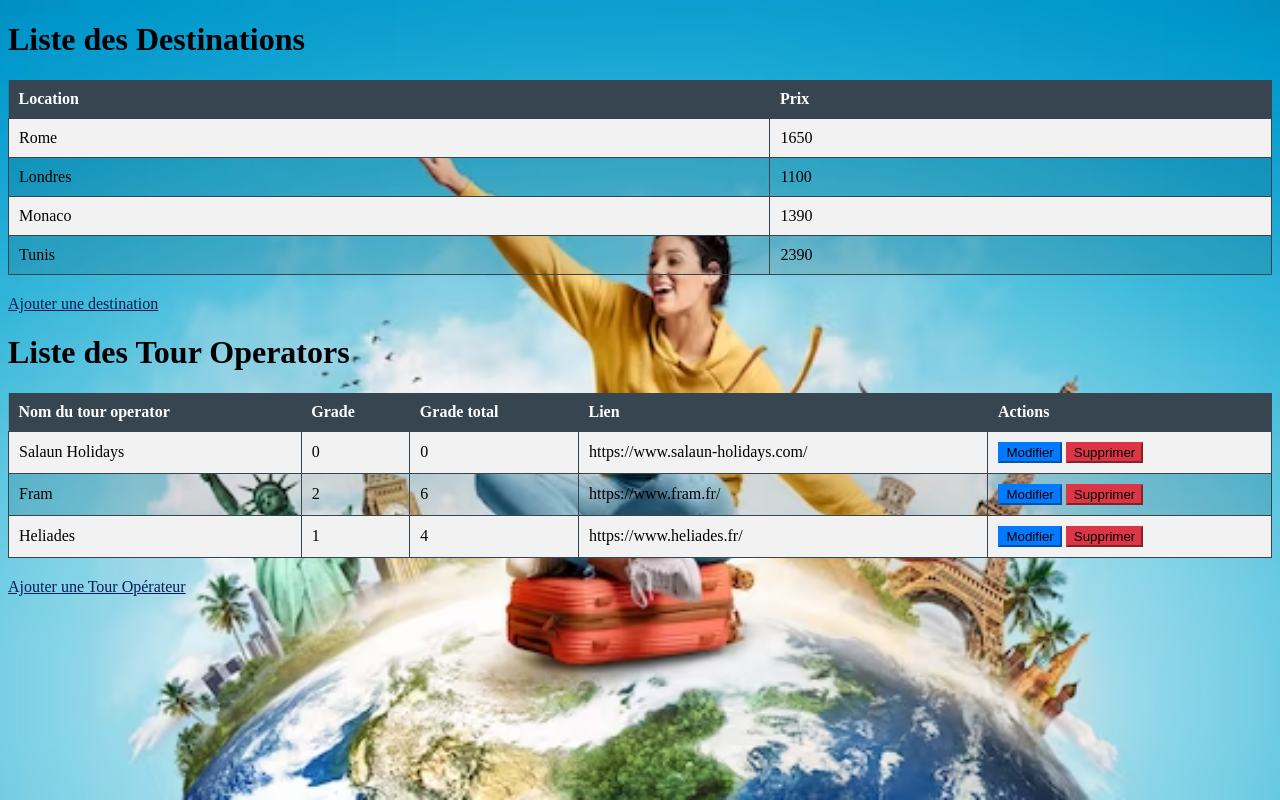
After one commit to lea4203/Projet_ComparOperator, a PHP site: page /admin.php in a window 1280 px wide. The commit adds this page. Run offline with PHP 8.4, Linux system fonts and the light colour scheme; data comes from the database, SQL or seed files in the repository.

Commit message:
ajout de la page admin et des informations dans cette page

```diff
--- /dev/null
+++ b/admin.php
@@ -0,0 +1,102 @@
+<?php
+
+require_once 'classes/Manager.php';
+require_once 'config/db.php';
+$manager = new Manager($db);
+$destinations = $manager->getAllDestination();
+
+$tourOperators = $manager->getAllTourOperator();
+
+?>
+
+<!DOCTYPE html>
+<html lang="en">
+
+<head>
+    <meta charset="UTF-8">
+    <meta name="viewport" content="width=device-width, initial-scale=1.0">
+    <link rel="stylesheet" href="css/style.css">
+    <title>Liste des Destinations</title>
+</head>
+
+<body class="admin_header">
+
+    <div class="container mt-5">
+        <h1>Liste des Destinations</h1>
+
+        <table class="table table-bordered">
+            <thead class="thead-dark">
+                <tr>
+                    <th>Location</th>
+                    <th>Prix</th>
+                </tr>
+            </thead>
+            <tbody>
+                <?php foreach ($destinations as $destination): ?>
+                    <tr>
+                        <td>
+                            <?php echo $destination['location']; ?>
+                        </td>
+                        <td>
+                            <?php echo $destination['price']; ?>
+                        </td>
+                    </tr>
+                <?php endforeach; ?>
+            </tbody>
+        </table>
+
+        <a href="form_ajout_destination.php" class="btn btn-primary" style="color:  #051c55">Ajouter une destination</a>
+    </div>
+
+    <div class="container mt-5">
+        <h1>Liste des Tour Operators</h1>
+
+        <table class="table table-bordered">
+            <thead class="thead-dark">
+                <tr>
+                    <th>Nom du tour operator</th>
+                    <th>Grade</th>
+                    <th>Grade total</th>
+                    <th>Lien</th>
+                    <th>Actions</th>
+                </tr>
+            </thead>
+            <tbody>
+                <?php foreach ($tourOperators as $tourOperator): ?>
+                    <tr>
+                        <td>
+                            <?php echo $tourOperator['name']; ?>
+                        </td>
+                        <td>
+                            <?php echo $tourOperator['grade_count']; ?>
+                        </td>
+                        <td>
+                            <?php echo $tourOperator['grade_total']; ?>
+                        </td>
+                        <td>
+                            <?php echo $tourOperator['link']; ?>
+                        </td>
+                        <td>
+                            <form action="modifier_tour_operator.php" method="post" style="display: inline;">
+                                <input type="hidden" name="id" value="<?php echo $tourOperator['id']; ?>">
+                                <button type="submit" class="btn custom-primary-btn btn-sm">Modifier</button>
+                            </form>
+                            <form action="supprimer_tour_operator.php" method="post" style="display: inline;">
+                                <input type="hidden" name="id" value="<?php echo $tourOperator['id']; ?>">
+                                <button type="submit" class="btn custom-danger-btn btn-sm">Supprimer</button>
+                            </form>
+                        </td>
+                    </tr>
+                <?php endforeach; ?>
+            </tbody>
+        </table>
+    </div>
+
+
+    <a href="form_ajout_tour_operator.php" class="btn btn-primary" style="color:  #051c55">Ajouter une Tour
+        Opérateur</a>
+    </div>
+
+</body>
+
+</html>
--- a/classes/Manager.php
+++ b/classes/Manager.php
@@ -19,6 +19,33 @@ class Manager
             'price' => $price,
             'tour_operator_id' => $tour_operator_id
         ]);
+   }
+
+   public function getAllDestination()
+   {
+         $req = $this->db->prepare('SELECT * FROM destination');
+         $req->execute();
+         $result = $req->fetchAll(PDO::FETCH_ASSOC);
+         return $result;
+   }
+
+   public function addAllTourOperator($name, $grade_count,$grade_total, $link)
+   {
+            $req = $this->db->prepare('INSERT INTO tour_operator(name, grade_count,grade_total,link) VALUES(:name,:grade_count,:grade_total,:link)');
+            $req->execute([
+                'name' => $name,
+                'grade_count' => $grade_count,
+                'grade_total' => $grade_total,
+                'link' => $link
+            ]);
+   }
+
+   public function getAllTourOperator()
+   {
+            $req = $this->db->prepare('SELECT * FROM tour_operator');
+            $req->execute();
+            $result = $req->fetchAll(PDO::FETCH_ASSOC);
+            return $result;
    }
 
 
--- a/css/style.css
+++ b/css/style.css
@@ -26,3 +26,52 @@ footer a {
 footer a:hover {
     text-decoration: underline;
 }
+
+table {
+    width: 100%;
+    border-collapse: collapse;
+    margin-bottom: 20px;
+    background-color: rgba(0, 0, 0, 0.1);
+}
+
+thead {
+    background-color: #36454f;
+    justify-content: center;
+    align-items: center;
+    color: white;
+}
+
+th {
+    text-align: left;
+    padding: 10px;
+}
+
+td {
+    border: 1px solid #36454f;
+    padding: 10px;
+}
+
+tbody tr:nth-child(odd) {
+    background-color: #f2f2f2;
+}
+
+tbody tr:hover {
+    background-color: #dcdcdc;
+}
+
+.admin_header {
+    background-image: url('/images/voyager.avif');
+    background-attachment: fixed;
+    background-position: top center;
+    background-repeat: no-repeat;
+    background-size: cover;
+}
+.custom-primary-btn {
+    background-color: #007bff;
+    border-color: #007bff;
+}
+
+.custom-danger-btn {
+    background-color: #dc3545;
+    border-color: #dc3545;
+}
--- a/traitement/traitement_form_destination.php
+++ b/traitement/traitement_form_destination.php
@@ -13,5 +13,7 @@ if ($_SERVER["REQUEST_METHOD"] == "POST") {
     } else {
         echo "Les données de localisation (location) et de prix (price) sont requises.";
     }
+    header('Location: ../admin.php');
+    exit();
 }
 ?>
```
Also changed, not shown: form_ajout_tour_operator.php (added, +33 -0 lines), traitement/traitement_form_tour_operator.php (added, +20 -0 lines), images/voyager.avif (added).
